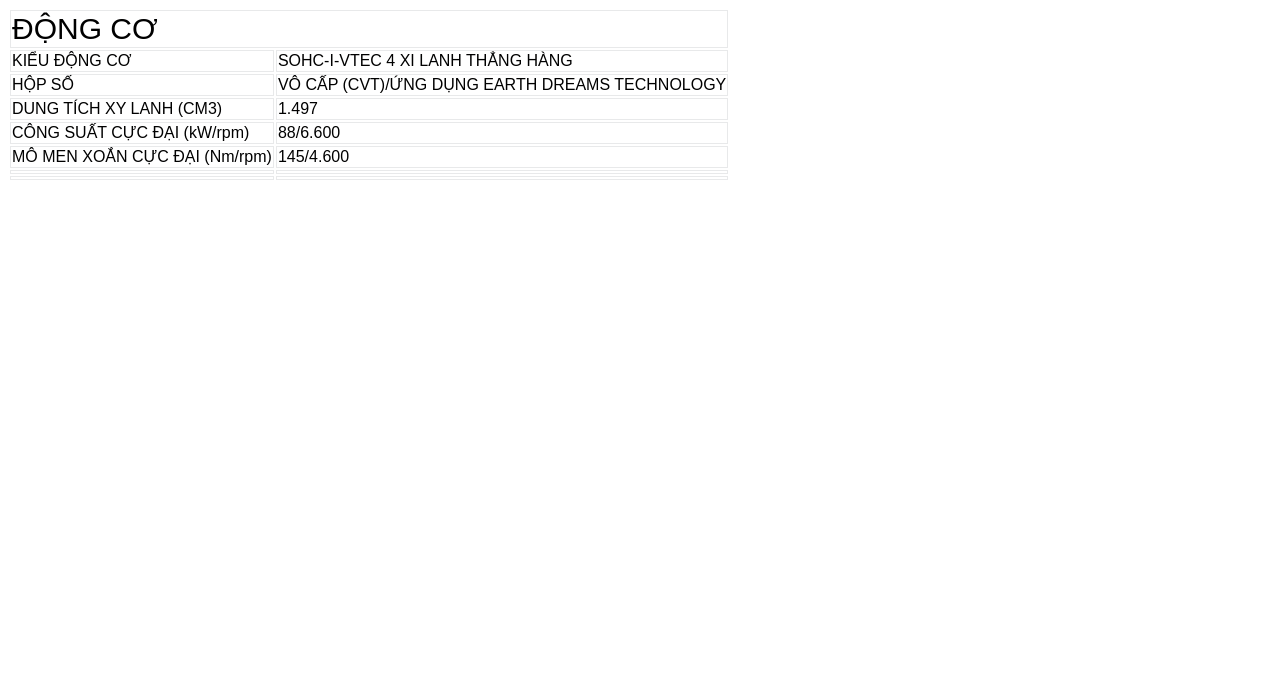
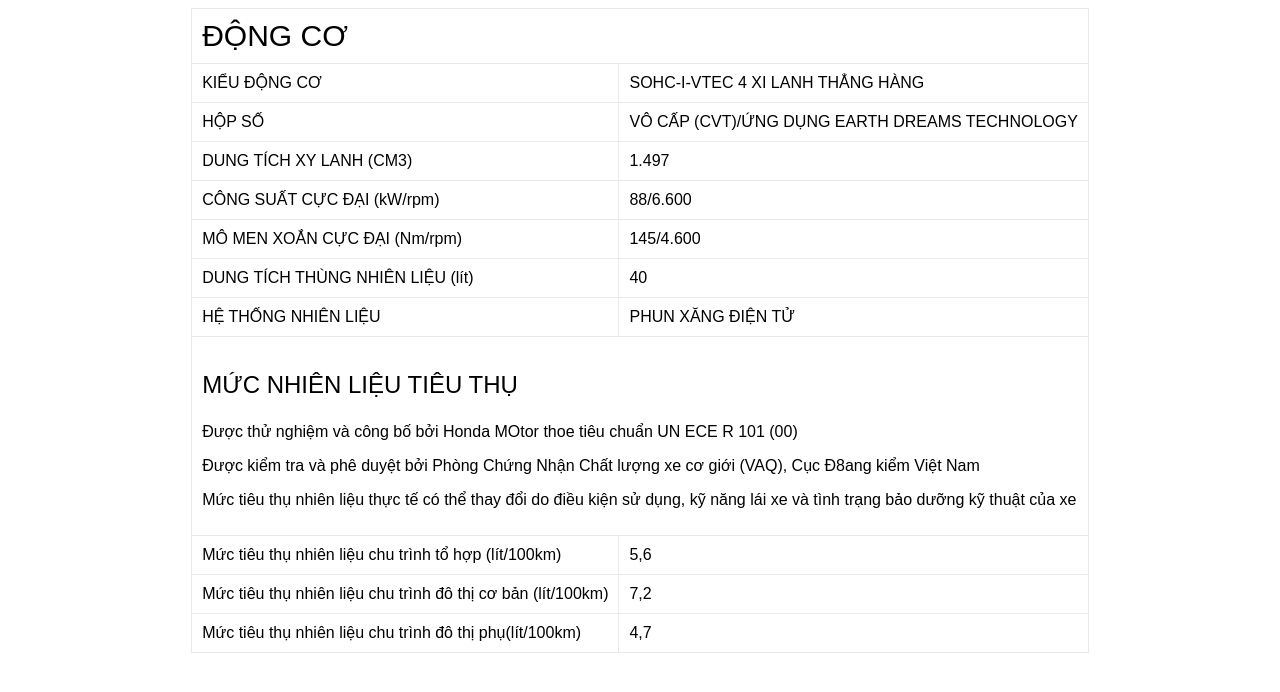
Before and after one commit to zpvhtz/BasicHTML, a plain HTML site: page BaiTap_HTML/Bai_02/Bai_02_02.html in a window 1280 px wide. Drawn offline with Linux system fonts and the light colour scheme.

Commit message:
10-Mar-18
Bai_02_02.html

```diff
--- a/BaiTap_HTML/Bai_02/Bai_02_02.html
+++ b/BaiTap_HTML/Bai_02/Bai_02_02.html
@@ -7,74 +7,58 @@
         </title>
     </head>
     <body style="font-family: Arial, Helvetica, sans-serif">
-        <table>
+        <table style="border: 1px solid #e8e9ea; border-collapse: collapse; margin: 0 auto;" cellpadding="10px">
             <tr>
-                <td colspan="2" style="font-size: 30px">
-                    ĐỘNG CƠ
+                <td colspan="2" style="font-size: 30px">ĐỘNG CƠ</td>
+            </tr>
+            <tr>
+                <td style="border: 1px solid #e8e9ea;">KIỂU ĐỘNG CƠ</td>
+                <td style="border: 1px solid #e8e9ea;">SOHC-I-VTEC 4 XI LANH THẲNG HÀNG</td>
+            </tr>
+            <tr>
+                <td style="border: 1px solid #e8e9ea;">HỘP SỐ</td>
+                <td style="border: 1px solid #e8e9ea;">VÔ CẤP (CVT)/ỨNG DỤNG EARTH DREAMS TECHNOLOGY</td>
+            </tr>
+            <tr>
+                <td style="border: 1px solid #e8e9ea;">DUNG TÍCH XY LANH (CM3)</td>
+                <td style="border: 1px solid #e8e9ea;">1.497</td>
+            </tr>
+            <tr>
+                <td style="border: 1px solid #e8e9ea;">CÔNG SUẤT CỰC ĐẠI (kW/rpm)</td>
+                <td style="border: 1px solid #e8e9ea;">88/6.600</td>
+            </tr>
+            <tr>
+                <td style="border: 1px solid #e8e9ea;">MÔ MEN XOẮN CỰC ĐẠI (Nm/rpm)</td>
+                <td style="border: 1px solid #e8e9ea;">145/4.600</td>
+            </tr>
+            <tr>
+                <td style="border: 1px solid #e8e9ea;">DUNG TÍCH THÙNG NHIÊN LIỆU (lít)</td>
+                <td style="border: 1px solid #e8e9ea;">40</td>
+            </tr>
+            <tr>
+                <td style="border: 1px solid #e8e9ea;">HỆ THỐNG NHIÊN LIỆU</td>
+                <td style="border: 1px solid #e8e9ea;">PHUN XĂNG ĐIỆN TỬ</td>
+            </tr>
+            <tr>
+                <td style="border: 1px solid #e8e9ea;" colspan="2">
+                    <p style="font-size: 24px">MỨC NHIÊN LIỆU TIÊU THỤ</p>
+                    <p>Được thử nghiệm và công bố bởi Honda MOtor thoe tiêu chuẩn UN ECE R 101 (00)</p>
+                    <p>Được kiểm tra và phê duyệt bởi Phòng Chứng Nhận Chất lượng xe cơ giới (VAQ), Cục Đ8ang kiểm Việt Nam</p>
+                    <p>Mức tiêu thụ nhiên liệu thực tế có thể thay đổi do điều kiện sử dụng, kỹ năng lái xe và tình trạng bảo dưỡng kỹ thuật của xe</p>
                 </td>
             </tr>
             <tr>
-                <td>
-                    KIỂU ĐỘNG CƠ
-                </td>
-                <td>
-                    SOHC-I-VTEC 4 XI LANH THẲNG HÀNG
-                </td>
+                <td style="border: 1px solid #e8e9ea;">Mức tiêu thụ nhiên liệu chu trình tổ hợp (lít/100km)</td>
+                <td style="border: 1px solid #e8e9ea;">5,6</td>
             </tr>
             <tr>
-                <td>
-                    HỘP SỐ
-                </td>
-                <td>
-                    VÔ CẤP (CVT)/ỨNG DỤNG EARTH DREAMS TECHNOLOGY
-                </td>
+                <td style="border: 1px solid #e8e9ea;">Mức tiêu thụ nhiên liệu chu trình đô thị cơ bản (lít/100km)</td>
+                <td style="border: 1px solid #e8e9ea;">7,2</td>
             </tr>
             <tr>
-                <td>
-                    DUNG TÍCH XY LANH (CM3)
-                </td>
-                <td>
-                    1.497
-                </td>
-            </tr>
-            <tr>
-                <td>
-                    CÔNG SUẤT CỰC ĐẠI (kW/rpm)
-                </td>
-                <td>
-                    88/6.600
-                </td>
-            </tr>
-            <tr>
-                <td>
-                    MÔ MEN XOẮN CỰC ĐẠI (Nm/rpm)
-                </td>
-                <td>
-                    145/4.600
-                </td>
-            </tr>
-            <tr>
-                <td>
-
-                </td>
-                <td>
-
-                </td>
-            </tr>
-            <tr>
-                <td>
-
-                </td>
-                <td>
-
-                </td>
+                <td style="border: 1px solid #e8e9ea;">Mức tiêu thụ nhiên liệu chu trình đô thị phụ(lít/100km)</td>
+                <td style="border: 1px solid #e8e9ea;">4,7</td>
             </tr>
         </table>
     </body>
 </html>
-<style>
-    table tr td
-    {
-        border: 1px solid #e8e9ea;
-    }
-</style>
```
